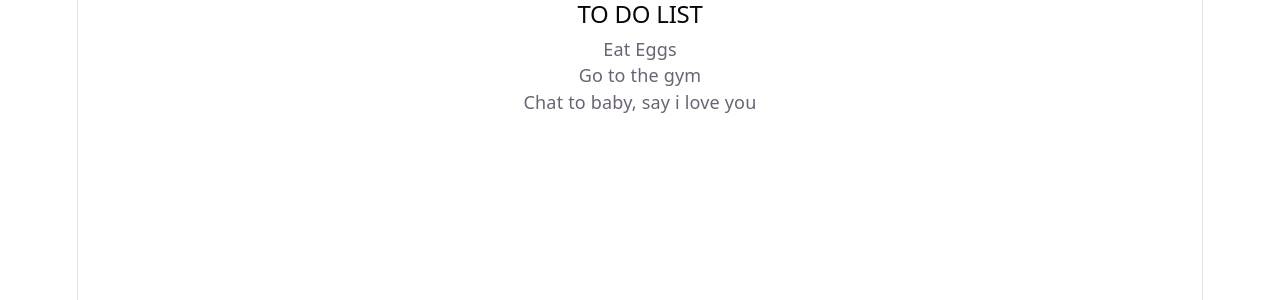
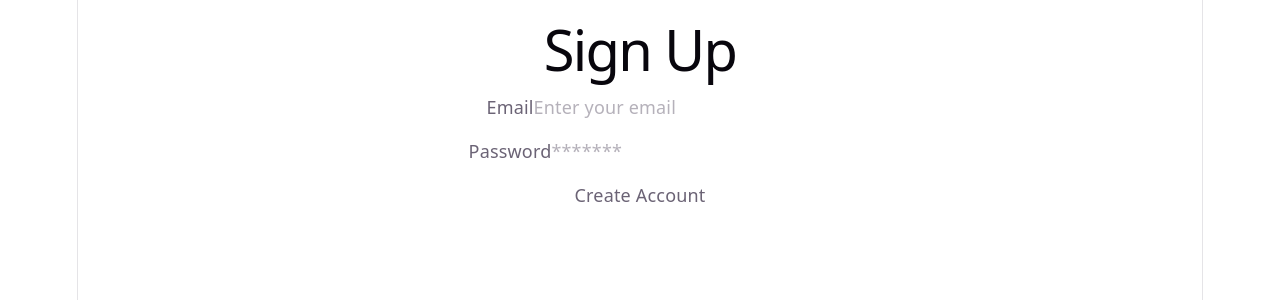
Before and after one commit to andremndnts/test-projects, a React (Vite) app: page / in a window 1280 px wide. Shown: the top 300 px of the page. Built offline with nearby package versions, Linux system fonts and the light colour scheme.

Commit message:
forms and validations

```diff
--- a/package.json
+++ b/package.json
@@ -14,6 +14,7 @@
     "@vitejs/plugin-react": "^5.2.0",
     "react": "^19.2.4",
     "react-dom": "^19.2.4",
+    "react-hook-form": "^7.71.2",
     "tailwindcss": "^4.2.1",
     "vite": "^7.3.1"
   },
--- a/src/App.jsx
+++ b/src/App.jsx
@@ -1,5 +1,6 @@
 import './App.css'
 import { useState } from 'react';
+import SignUpForm from './components/SignUpForm';
 
 function App() {
 
@@ -33,7 +34,9 @@ function App() {
 
     <div>
 
-      < ToDoList/>
+      < SignUpForm />
+
+      {/* < ToDoList/> */}
 
       {/* <input type="text" placeholder="Enter password without typing" onChange={handleChange}/> */}
 
@@ -52,29 +55,29 @@ function App() {
   )
 }
 
-function ToDoList(){
+// function ToDoList(){
 
-  const todos = [
-    {id: 1, text: "Eat Eggs"},
-    {id: 2, text: "Go to the gym"},
-    {id: 3, text: "Chat to baby, say i love you"}
-  ]
+//   const todos = [
+//     {id: 1, text: "Eat Eggs"},
+//     {id: 2, text: "Go to the gym"},
+//     {id: 3, text: "Chat to baby, say i love you"}
+//   ]
 
-  return (
-    <div>
-      <h2>TO DO LIST</h2>
-      <ul>
-        {todos.map((todo) => (
+//   return (
+//     <div>
+//       <h2>TO DO LIST</h2>
+//       <ul>
+//         {todos.map((todo) => (
 
-          <li key={todo.id}>{todo.text}</li>
+//           <li key={todo.id}>{todo.text}</li>
 
-        ))}
-      </ul>
+//         ))}
+//       </ul>
 
-    </div>
-  )
+//     </div>
+//   )
 
-}
+// }
 
 
 // function Muscle(){
--- /dev/null
+++ b/src/components/SignUpForm.jsx
@@ -0,0 +1,79 @@
+import { useState } from "react";
+import { useForm } from 'react-hook-form'
+
+export default function SignUpForm(){
+
+    // const [email, setEmail] = useState("");
+    // const [password, setPassword] = useState("");
+
+
+    const { register, handleSubmit, formState:{errors}} = useForm();
+
+    function onSubmit(data){
+        // console.log("button is clicked");
+        // alert("submitted | email:" + email + "password:" + password);
+        alert(`submitted with email ${data.email} and password ${data.password}`); // best practice javascript
+        // event.preventDefault();
+    }
+
+    return (
+        <div style={{maxWidth: 400, margin:"2rem auto"}}>
+            <h1>Sign Up</h1>
+
+        <form onSubmit={handleSubmit(onSubmit)}>
+            <div style={{marginBottom: "1rem"}}>
+                <label>
+                    Email
+                    <input
+                        type="email"
+                        placeholder="Enter your email"
+                        {...register("email" , {
+                            required:"email is required bro"
+                        })}
+                        // onChange={(e) => setEmail(e.target.value)}
+                    />
+                </label>
+
+                {errors.email && (
+                    <p style={{color: "crimson"}}>{errors.email.message}</p>
+                )}
+
+            </div>
+
+            <div style={{marginBottom: "1rem"}}>
+                <label>
+                    Password
+                    <input
+                        type="password"
+                        placeholder="*******"
+                        {...register("password" , {
+                            required:"password is required bro",
+                            minLength: {
+                                value: 4,
+                                message: "Password must be atleast 4 characters"
+                            },
+                            maxLength: {
+                                value: 8,
+                                message: "Password must be most 8 characters"
+                            }
+
+                        })}
+                        // onChange={(e) => setPassword(e.target.value)}
+                    />
+                </label>
+
+                {errors.password && (
+                    <p style={{color: "crimson"}}>{errors.password.message}</p>
+                )}
+            </div>
+
+        <button
+        type="submit">Create Account</button>
+
+        </form>
+
+        </div>
+    )
+
+
+}
```
Also changed, not shown: 1 other file (tests, documents, lock files or other folders).
